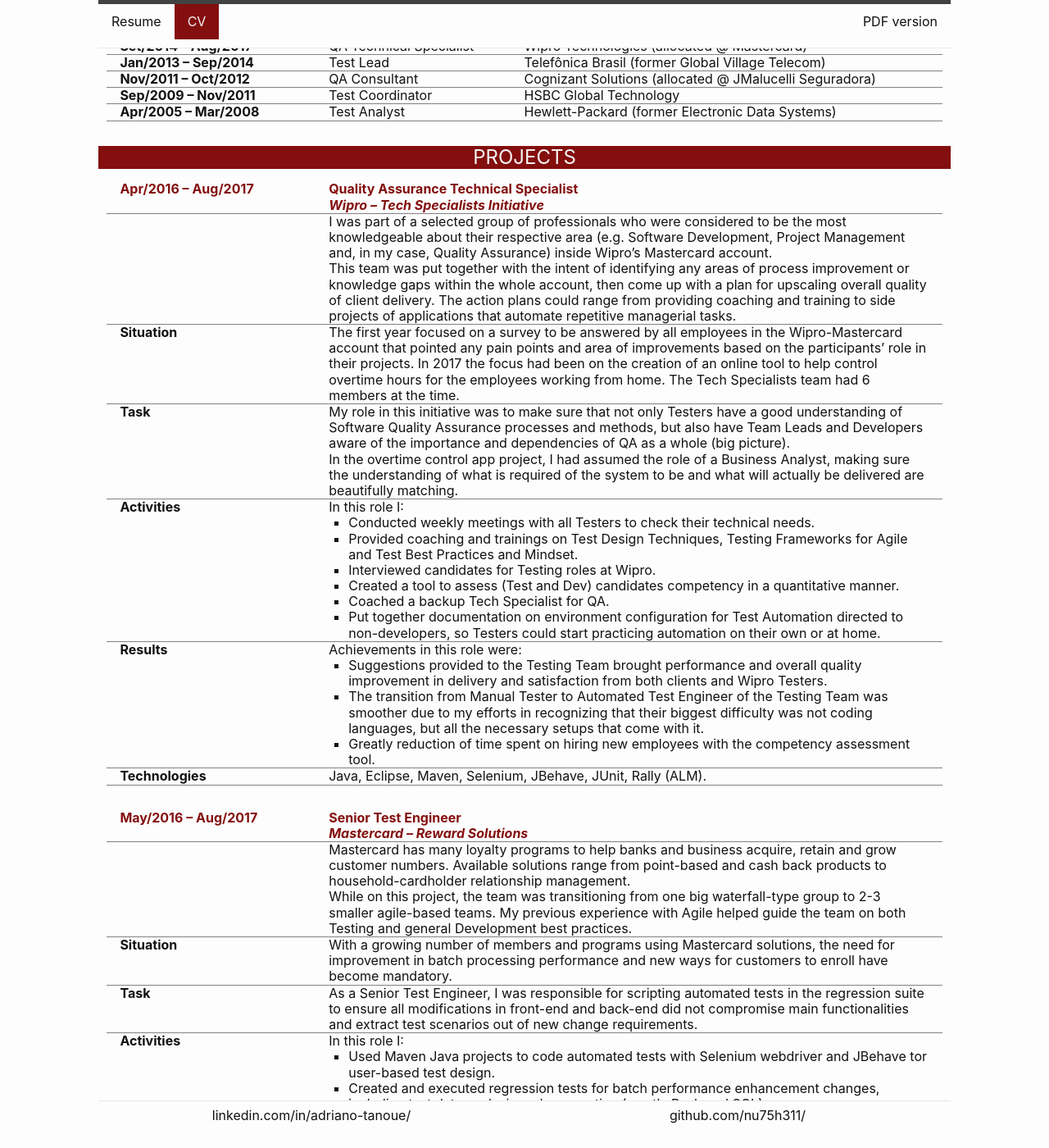
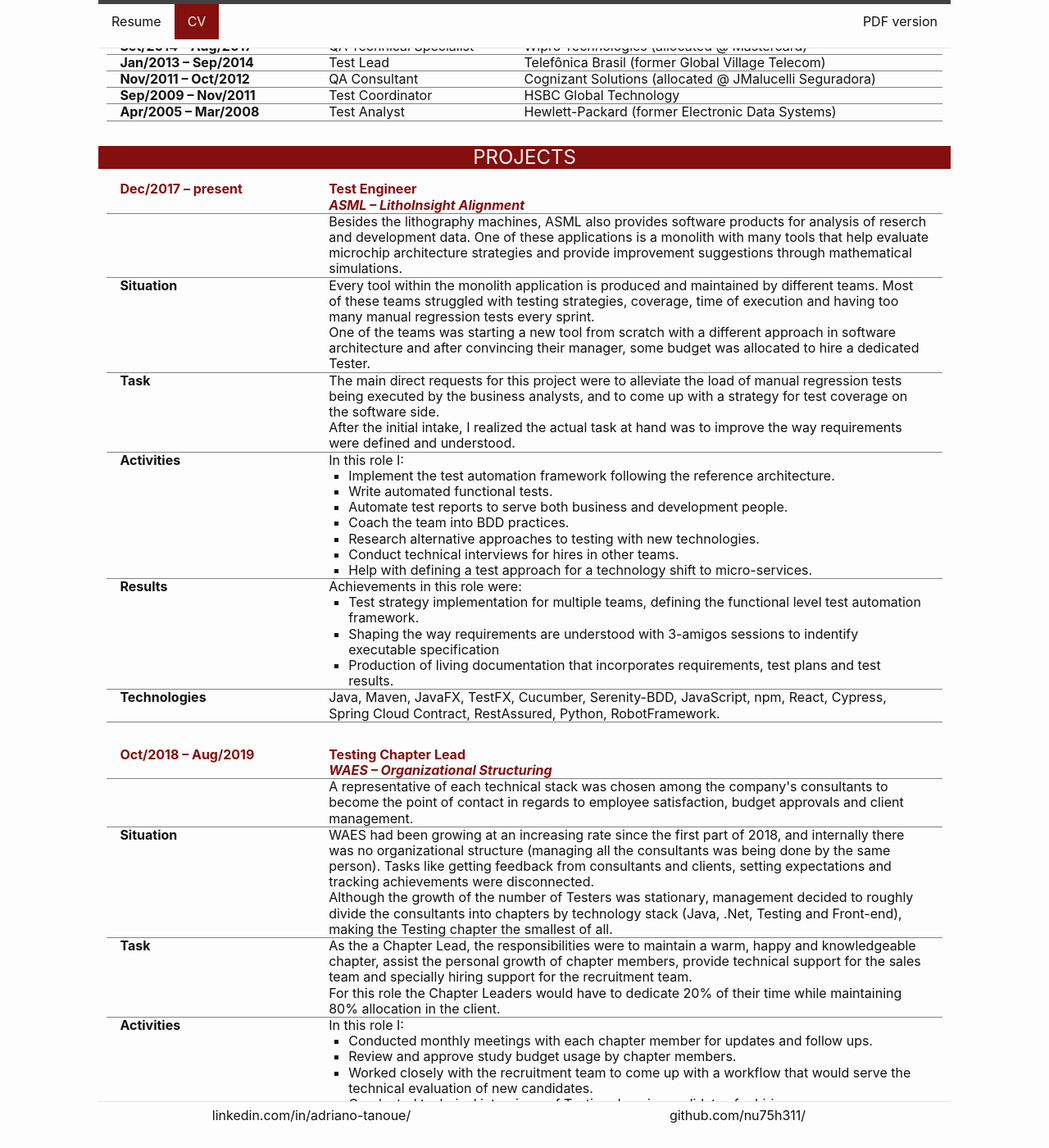
Before and after one commit to nu75h311/nu75h311.github.io, a Jekyll site: the page built from cv.md, in a window 1280 px wide and 1400 px high, scrolled down 2141 px. Shown: the whole window at 82% size. Built offline with Jekyll 4.4.1, drawn with Linux system fonts in a browser that asks for light colours; some of the changed text lies outside the part shown.

Commit message:
new projects

```diff
--- a/_data/projects.json
+++ b/_data/projects.json
@@ -1,4 +1,66 @@
 [
+    {
+        "role": "Test Engineer",
+        "name": "ASML – LithoInsight Alignment",
+        "period": "Dec/2017 – present",
+        "summary": [
+            "Besides the lithography machines, ASML also provides software products for analysis of reserch and development data. One of these applications is a monolith with many tools that help evaluate microchip architecture strategies and provide improvement suggestions through mathematical simulations."
+        ],
+        "situation": [
+            "Every tool within the monolith application is produced and maintained by different teams. Most of these teams struggled with testing strategies, coverage, time of execution and having too many manual regression tests every sprint.",
+            "One of the teams was starting a new tool from scratch with a different approach in software architecture and after convincing their manager, some budget was allocated to hire a dedicated Tester."
+        ],
+        "task": [
+            "The main direct requests for this project were to alleviate the load of manual regression tests being executed by the business analysts, and to come up with a strategy for test coverage on the software side.",
+            "After the initial intake, I realized the actual task at hand was to improve the way requirements were defined and understood."
+        ],
+        "activities": [
+            "Implement the test automation framework following the reference architecture.",
+            "Write automated functional tests.",
+            "Automate test reports to serve both business and development people.",
+            "Coach the team into BDD practices.",
+            "Research alternative approaches to testing with new technologies.",
+            "Conduct technical interviews for hires in other teams.",
+            "Help with defining a test approach for a technology shift to micro-services."
+        ],
+        "results": [
+            "Test strategy implementation for multiple teams, defining the functional level test automation framework.",
+            "Shaping the way requirements are understood with 3-amigos sessions to indentify executable specification",
+            "Production of living documentation that incorporates requirements, test plans and test results."
+        ],
+        "technologies": "Java, Maven, JavaFX, TestFX, Cucumber, Serenity-BDD, JavaScript, npm, React, Cypress, Spring Cloud Contract, RestAssured, Python, RobotFramework."
+    },
+    {
+        "role": "Testing Chapter Lead",
+        "name": "WAES – Organizational Structuring",
+        "period": "Oct/2018 – Aug/2019",
+        "summary": [
+            "A representative of each technical stack was chosen among the company's consultants to become the point of contact in regards to employee satisfaction, budget approvals and client management."
+        ],
+        "situation": [
+            "WAES had been growing at an increasing rate since the first part of 2018, and internally there was no organizational structure (managing all the consultants was being done by the same person). Tasks like getting feedback from consultants and clients, setting expectations and tracking achievements were disconnected.",
+            "Although the growth of the number of Testers was stationary, management decided to roughly divide the consultants into chapters by technology stack (Java, .Net, Testing and Front-end), making the Testing chapter the smallest of all."
+        ],
+        "task": [
+            "As the a Chapter Lead, the responsibilities were to maintain a warm, happy and knowledgeable chapter, assist the personal growth of chapter members, provide technical support for the sales team and specially hiring support for the recruitment team.",
+            "For this role the Chapter Leaders would have to dedicate 20% of their time while maintaining 80% allocation in the client."
+        ],
+        "activities": [
+            "Conducted monthly meetings with each chapter member for updates and follow ups.",
+            "Review and approve study budget usage by chapter members.",
+            "Worked closely with the recruitment team to come up with a workflow that would serve the technical evaluation of new candidates.",
+            "Conducted technical interviews of Testing domain candidates for hiring.",
+            "Trained new technical interviewers.",
+            "Help prepare newly hired Testers for clients' selection processes.",
+            "Worked with the sales team to go through client feedback together with chapter members."
+        ],
+        "results": [
+            "A completely revamped technical assignment that is sent to Tester candidates.",
+            "Creation of an application to scale the review of technical assignments (so that every chapter member could provide a baselined assessment of the work that hiring candidates delivered).",
+            "Acceleration of the Testers hiring growth to match clients demands in number and quality."
+        ],
+        "technologies": "Java, JavaScript, Maven, npm, React, Gatsby, Selenium, RestAssured."
+    },
     {
         "role": "Quality Assurance Technical Specialist",
         "name": "Wipro – Tech Specialists Initiative",
```
